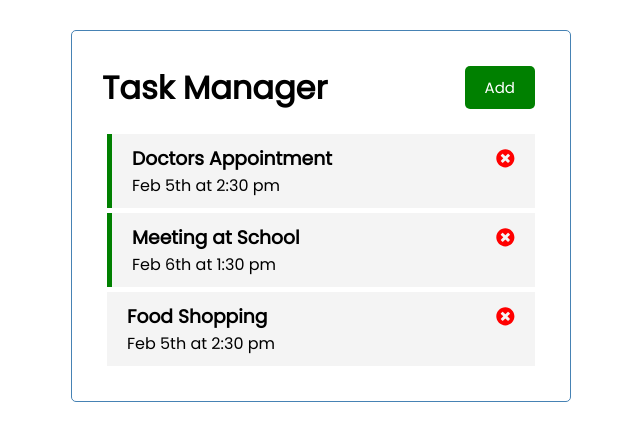
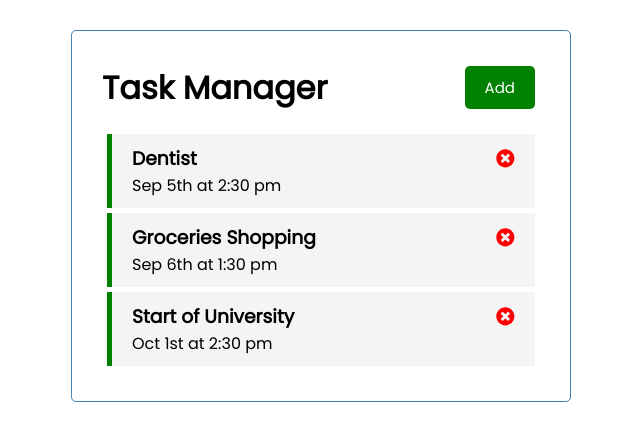
Before and after one commit to AlexChalakov/Task-Manager, a React (Create React App) app: page / in a window 1280 px wide. Shown: the top 440 px of the page, without its empty margins (319-959 px from the left). Built offline with nearby package versions, Linux system fonts and the light colour scheme.

Commit message:
default tasks edit

```diff
--- a/src/App.js
+++ b/src/App.js
@@ -11,21 +11,21 @@ function App() {
   const [tasks, setTasks] = useState([
     {
         id: 1,
-        text: 'Doctors Appointment',
-        day: 'Feb 5th at 2:30 pm',
+        text: 'Dentist',
+        day: 'Sep 5th at 2:30 pm',
         reminder: true,
     },
     {
         id: 2,
-        text: 'Meeting at School',
-        day: 'Feb 6th at 1:30 pm',
+        text: 'Groceries Shopping',
+        day: 'Sep 6th at 1:30 pm',
         reminder: true,
     },
     {
         id: 3,
-        text: 'Food Shopping',
-        day: 'Feb 5th at 2:30 pm',
-        reminder: false,
+        text: 'Start of University',
+        day: 'Oct 1st at 2:30 pm',
+        reminder: true,
     }
   ])
 
```
Also changed, not shown: 1 other file (tests, documents, lock files or other folders).
